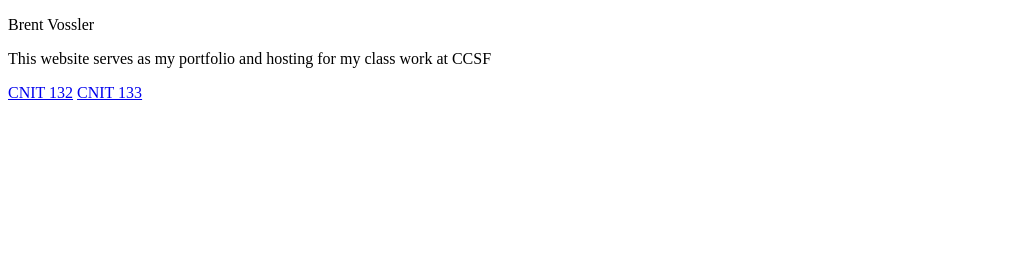
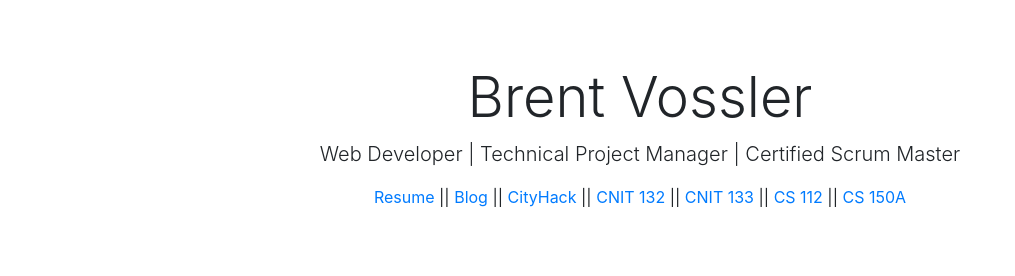
Before and after one commit to brentvossler/brentvossler, a website: page public/index.html in a window 1280 px wide. Shown: the whole page, without its empty margins (0-1015 px from the left). Drawn offline with nearby package versions, Linux system fonts and the light colour scheme.

Commit message:
new pages

```diff
--- a/public/index.html
+++ b/public/index.html
@@ -8,13 +8,26 @@
 
         <!-- Set mobile responsiveness -->
         <meta charset="utf-8" name="viewport" content="width=device-width, initial-scale=1">
+        <!-- Bootstrap -->
+        <link rel="stylesheet" href="https://stackpath.bootstrapcdn.com/bootstrap/4.1.2/css/bootstrap.min.css" integrity="sha384-Smlep5jCw/wG7hdkwQ/Z5nLIefveQRIY9nfy6xoR1uRYBtpZgI6339F5dgvm/e9B" crossorigin="anonymous">
+        <link rel="stylesheet" href="/main.css">
     </head>
 
     <body>
-        <p>Brent Vossler</p>
-        <p>This website serves as my portfolio and hosting for my class work at CCSF</p>
-        <a href="/cnit132">CNIT 132</a>
-        <a href="/cnit133">CNIT 133</a>
+        <div class="container text-center">
+            <div class="jumbotron ">
+                <h1 class="display-4">Brent Vossler</h1>
+                <p class="lead">Web Developer | Technical Project Manager | Certified Scrum Master </p>
+                    <a href="/resume">Resume</a> ||
+                    <a href="/resume">Blog</a> ||
+                    <a href="http://cityhack.org">CityHack</a> ||
+                    <a href="/cnit132">CNIT 132</a> ||
+                    <a href="/cnit133">CNIT 133</a> ||
+                    <a href="/cs112">CS 112</a> ||
+                    <a href="/cs150a">CS 150A</a>
+            </div>
+        </div>
+
     </body>
 
 </html>
--- a/public/main.css
+++ b/public/main.css
@@ -0,0 +1,3 @@
+.jumbotron {
+    background-color:transparent;
+}
```
